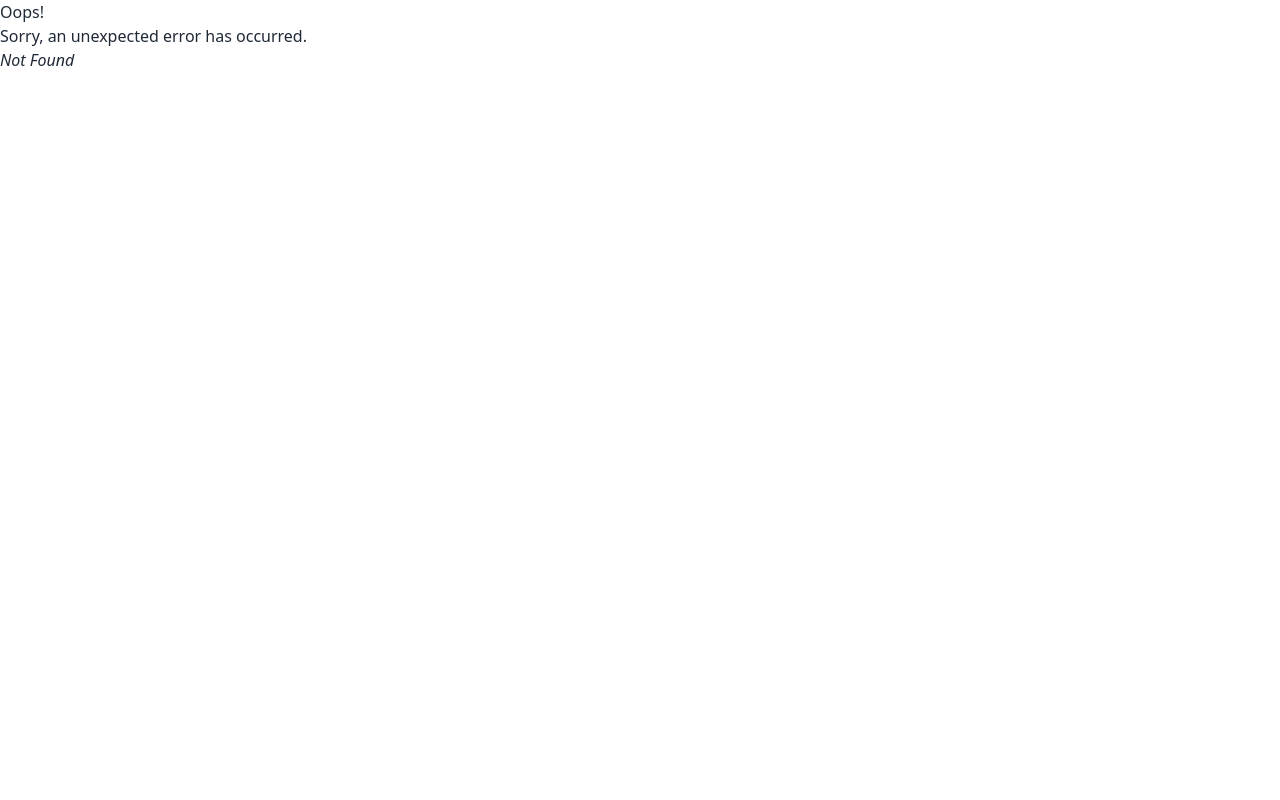
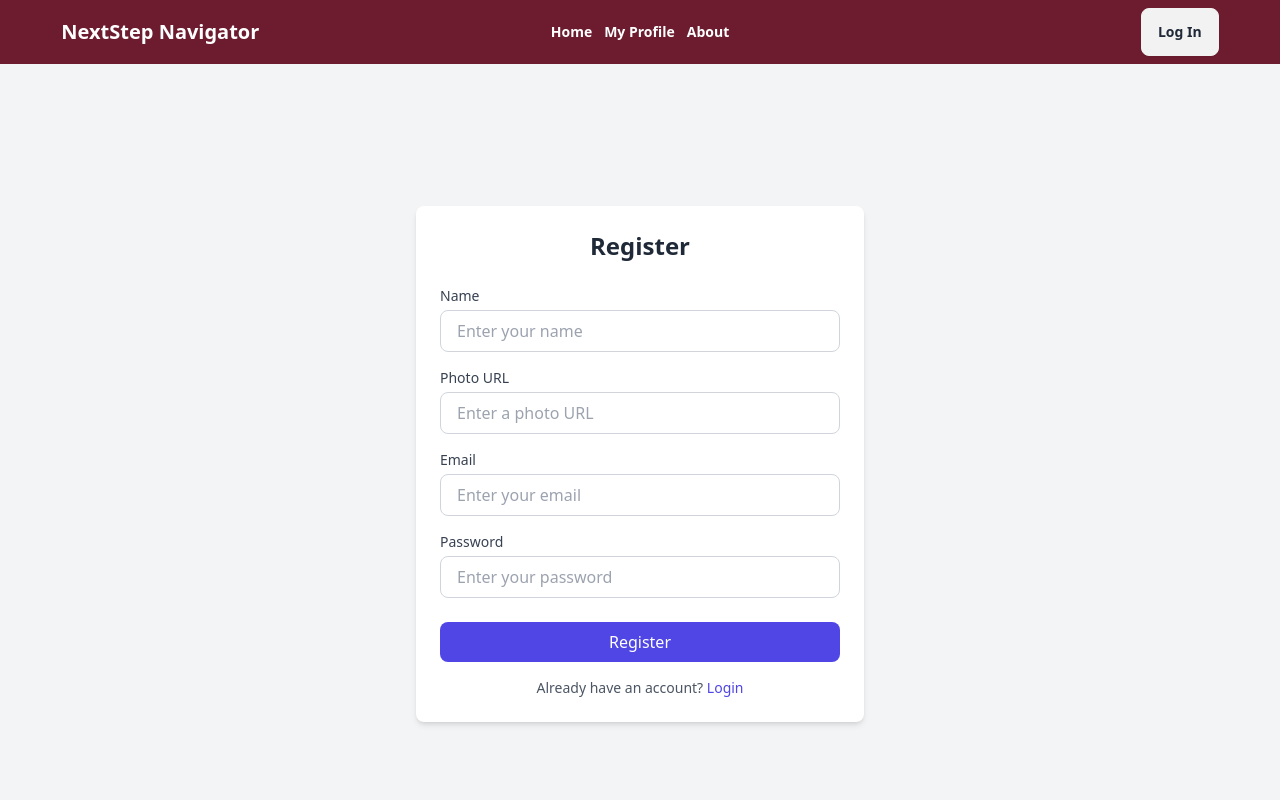
Before and after one commit to RokibulAlom-hub/Next-Step-Navigator-Web-App, a React (Vite) app: page /register in a window 1280 px wide. Before the commit this address had no page. Shown: the top 800 px of the page. Built offline with nearby package versions, Linux system fonts and the light colour scheme.

Commit message:
login and register page design done

```diff
--- a/src/App.jsx
+++ /dev/null
@@ -1,35 +0,0 @@
-import { useState } from 'react'
-
-import viteLogo from '/vite.svg'
-import './App.css'
-
-function App() {
-  const [count, setCount] = useState(0)
-
-  return (
-    <>
-      <div>
-        <a href="https://vite.dev" target="_blank">
-          <img src={viteLogo} className="logo" alt="Vite logo" />
-        </a>
-        <a href="https://react.dev" target="_blank">
-          <img src={reactLogo} className="logo react" alt="React logo" />
-        </a>
-      </div>
-      <h1>Vite + React</h1>
-      <div className="card">
-        <button onClick={() => setCount((count) => count + 1)}>
-          count is {count}
-        </button>
-        <p>
-          Edit <code>src/App.jsx</code> and save to test HMR
-        </p>
-      </div>
-      <p className="read-the-docs">
-        Click on the Vite and React logos to learn more
-      </p>
-    </>
-  )
-}
-
-export default App
--- a/src/Layouts/Navbar/Navbar.jsx
+++ b/src/Layouts/Navbar/Navbar.jsx
@@ -1,4 +1,4 @@
-import { NavLink } from "react-router-dom";
+import { Link, NavLink } from "react-router-dom";
 
 
 const Navbar = () => {
@@ -40,7 +40,7 @@ const Navbar = () => {
                     </ul>
                 </div>
                 <div className="navbar-end">
-                    <a className="btn">Log In</a>
+                    <Link to='/login' className="btn">Log In</Link >
                 </div>
 
             </div>
--- a/src/Pages/DetailsPage/DetailsPage.jsx
+++ b/src/Pages/DetailsPage/DetailsPage.jsx
@@ -1,8 +1,10 @@
 import { useLoaderData } from "react-router-dom";
 import ReactStars from "react-rating-stars-component";
+import { useState } from "react";
 
 const DetailsPage = () => {
     const { singleData } = useLoaderData();
+    const [feedback, setFeedback] = useState([])
     const {
         id,
         image,
@@ -14,7 +16,12 @@ const DetailsPage = () => {
         counselor,
         rating,
     } = singleData;
-
+    const getComment = (e) => {
+        e.preventDefault();
+        const messeage = e.target.name.value;
+        const allmessage = [...feedback, messeage];
+        setFeedback(allmessage)
+    }
     return (
         <div className="min-h-screen bg-gray-100 py-10">
             <div className="max-w-4xl mx-auto bg-white shadow-lg rounded-lg overflow-hidden">
@@ -69,15 +76,28 @@ const DetailsPage = () => {
                         />
                         <p className="ml-2 text-gray-600">({rating})</p>
                     </div>
-
+                    <div className="">
+                        <h1 className="font-bold text-xl mb-2">Feedbacks</h1>
+                            {
+                                <h6 className="border border-green-300 p-4">{feedback}</h6>
+                            }
+                            <br />
+                    </div>
                     {/* CTA Buttons */}
-                    <div className="flex justify-between">
-                        <button className="bg-blue-600 text-white px-6 py-2 rounded-lg hover:bg-blue-500 transition duration-300">
-                            Book Now
-                        </button>
-                        <button className="bg-gray-100 text-gray-800 px-6 py-2 rounded-lg hover:bg-gray-200 transition duration-300">
-                            Back to Services
-                        </button>
+                    <div className="">
+                        <form onSubmit={getComment}>
+                            <div>
+                                <div className=" py-2 bg-white rounded-t-lg  dark:bg-gray-800">
+                                    <label for="comment" className="sr-only">Your comment</label>
+                                    <textarea type="text" name="name" rows="4" className="w-full px-0 text-sm text-gray-900 bg-white border border-green-400 dark:bg-gray-800 focus:ring-0 dark:text-white dark:placeholder-gray-400" placeholder="Write a comment..."></textarea>
+                                </div>
+                            </div>
+                            <div>
+                                <button type="submit" class="inline-flex items-center py-2.5 px-4 text-xs font-medium text-center text-white bg-blue-700 rounded-lg focus:ring-4 focus:ring-blue-200 dark:focus:ring-blue-900 hover:bg-blue-800">
+                                    Post comment
+                                </button>
+                            </div>
+                        </form>
                     </div>
                 </div>
             </div>
--- /dev/null
+++ b/src/Pages/LoginPage/Login.jsx
@@ -0,0 +1,79 @@
+import React from "react";
+import { Link } from "react-router-dom";
+
+const Login = () => {
+  return (
+    <div className="flex items-center justify-center min-h-screen bg-gray-100">
+      <div className="w-full max-w-md bg-white rounded-lg shadow-md p-6">
+        <h2 className="text-2xl font-bold text-center text-gray-800 mb-6">Login</h2>
+        <form>
+          {/* Email Input */}
+          <div className="mb-4">
+            <label
+              className="block text-sm font-medium text-gray-700"
+            >
+              Email
+            </label>
+            <input
+              type="email"
+              id="email"
+              name="email"
+              className="mt-1 block w-full px-4 py-2 border border-gray-300 rounded-lg focus:outline-none focus:ring-indigo-500 focus:border-indigo-500 text-gray-700"
+              placeholder="Enter your email"
+              required
+            />
+          </div>
+
+          {/* Password Input */}
+          <div className="mb-4">
+            <label
+
+              className="block text-sm font-medium text-gray-700"
+            >
+              Password
+            </label>
+            <input
+              type="password"
+              id="password"
+              name="password"
+              className="mt-1 block w-full px-4 py-2 border border-gray-300 rounded-lg focus:outline-none focus:ring-indigo-500 focus:border-indigo-500 text-gray-700"
+              placeholder="Enter your password"
+              required
+            />
+            <div className="text-right mt-2">
+              <a
+                href="/forgot-password"
+                className="text-sm text-indigo-600 hover:underline"
+              >
+                Forgot Password?
+              </a>
+            </div>
+          </div>
+
+          {/* Login Button */}
+          <div className="mt-6">
+            <button
+              type="submit"
+              className="w-full px-4 py-2 bg-indigo-600 text-white rounded-lg hover:bg-indigo-700 focus:outline-none focus:ring-2 focus:ring-indigo-500 focus:ring-offset-2"
+            >
+              Login
+            </button>
+          </div>
+        </form>
+
+        {/* Register Link */}
+        <p className="mt-4 text-sm text-center text-gray-600">
+          Don't have an account?{" "}
+          <Link
+            to="/register"
+            className="text-indigo-600 hover:underline"
+          >
+            Register
+          </Link>
+        </p>
+      </div>
+    </div>
+  );
+};
+
+export default Login;
--- /dev/null
+++ b/src/Pages/RegisterPage/Register.jsx
@@ -0,0 +1,111 @@
+import React from "react";
+
+const Register = () => {
+  return (
+    <div className="flex items-center justify-center min-h-screen bg-gray-100">
+      <div className="w-full max-w-md bg-white rounded-lg shadow-md p-6">
+        <h2 className="text-2xl font-bold text-center text-gray-800 mb-6">
+          Register
+        </h2>
+        <form>
+          {/* Name Input */}
+          <div className="mb-4">
+            <label
+              htmlFor="name"
+              className="block text-sm font-medium text-gray-700"
+            >
+              Name
+            </label>
+            <input
+              type="text"
+              id="name"
+              name="name"
+              className="mt-1 block w-full px-4 py-2 border border-gray-300 rounded-lg focus:outline-none focus:ring-indigo-500 focus:border-indigo-500 text-gray-700"
+              placeholder="Enter your name"
+              required
+            />
+          </div>
+
+          {/* Photo URL Input */}
+          <div className="mb-4">
+            <label
+              htmlFor="photoURL"
+              className="block text-sm font-medium text-gray-700"
+            >
+              Photo URL
+            </label>
+            <input
+              type="url"
+              id="photoURL"
+              name="photoURL"
+              className="mt-1 block w-full px-4 py-2 border border-gray-300 rounded-lg focus:outline-none focus:ring-indigo-500 focus:border-indigo-500 text-gray-700"
+              placeholder="Enter a photo URL"
+              required
+            />
+          </div>
+
+
+          {/* Email Input */}
+          <div className="mb-4">
+            <label
+              htmlFor="email"
+              className="block text-sm font-medium text-gray-700"
+            >
+              Email
+            </label>
+            <input
+              type="email"
+              id="email"
+              name="email"
+              className="mt-1 block w-full px-4 py-2 border border-gray-300 rounded-lg focus:outline-none focus:ring-indigo-500 focus:border-indigo-500 text-gray-700"
+              placeholder="Enter your email"
+              required
+            />
+          </div>
+
+
+          {/* Password Input */}
+          <div className="mb-4">
+            <label
+              htmlFor="password"
+              className="block text-sm font-medium text-gray-700"
+            >
+              Password
+            </label>
+            <input
+              type="password"
+              id="password"
+              name="password"
+              className="mt-1 block w-full px-4 py-2 border border-gray-300 rounded-lg focus:outline-none focus:ring-indigo-500 focus:border-indigo-500 text-gray-700"
+              placeholder="Enter your password"
+              required
+            />
+          </div>
+
+          {/* Register Button */}
+          <div className="mt-6">
+            <button
+              type="submit"
+              className="w-full px-4 py-2 bg-indigo-600 text-white rounded-lg hover:bg-indigo-700 focus:outline-none focus:ring-2 focus:ring-indigo-500 focus:ring-offset-2"
+            >
+              Register
+            </button>
+          </div>
+        </form>
+
+        {/* Login Link */}
+        <p className="mt-4 text-sm text-center text-gray-600">
+          Already have an account?{" "}
+          <a
+            href="/login"
+            className="text-indigo-600 hover:underline"
+          >
+            Login
+          </a>
+        </p>
+      </div>
+    </div>
+  );
+};
+
+export default Register;
```
Also changed, not shown: src/Route/Routes.jsx (+10 -0 lines).
